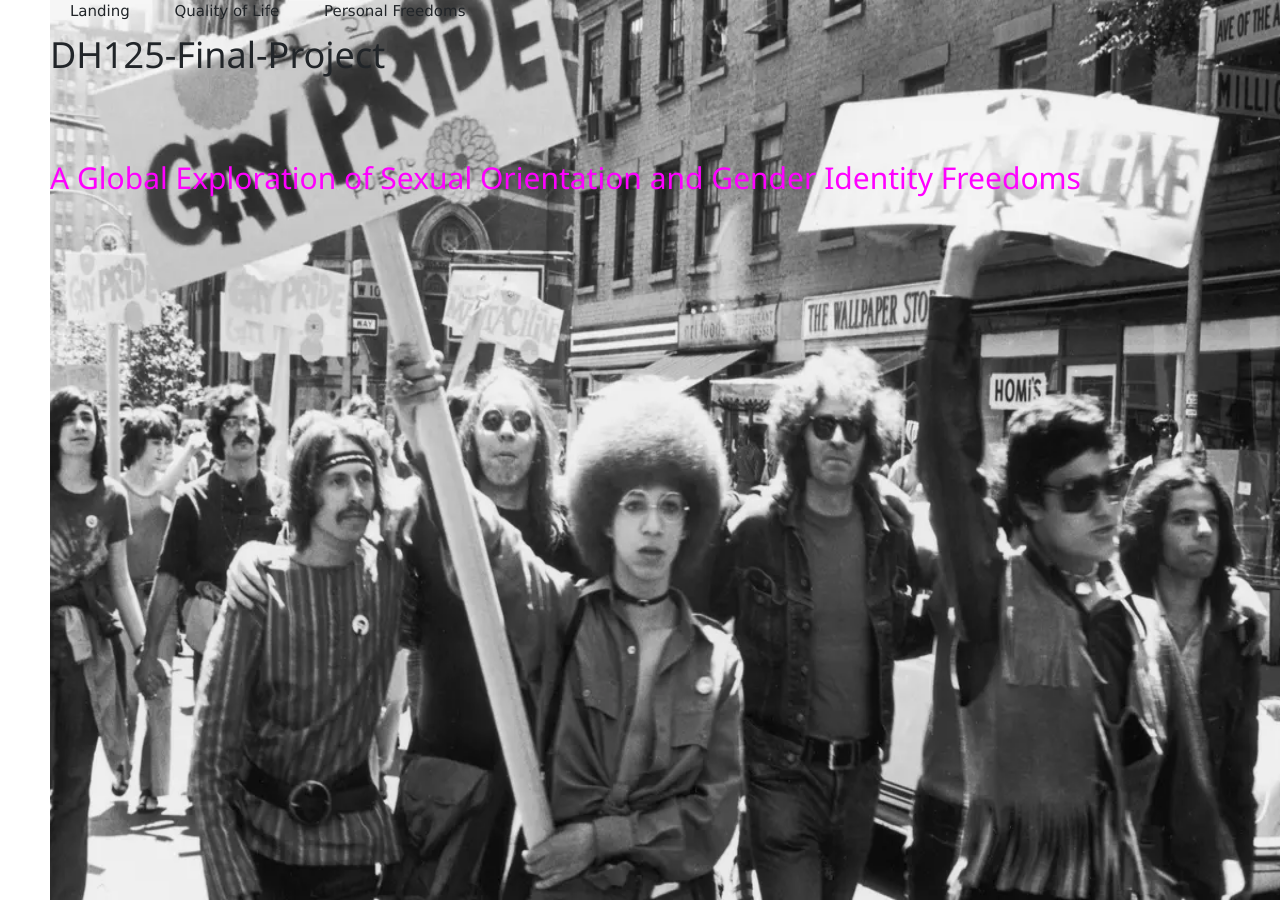
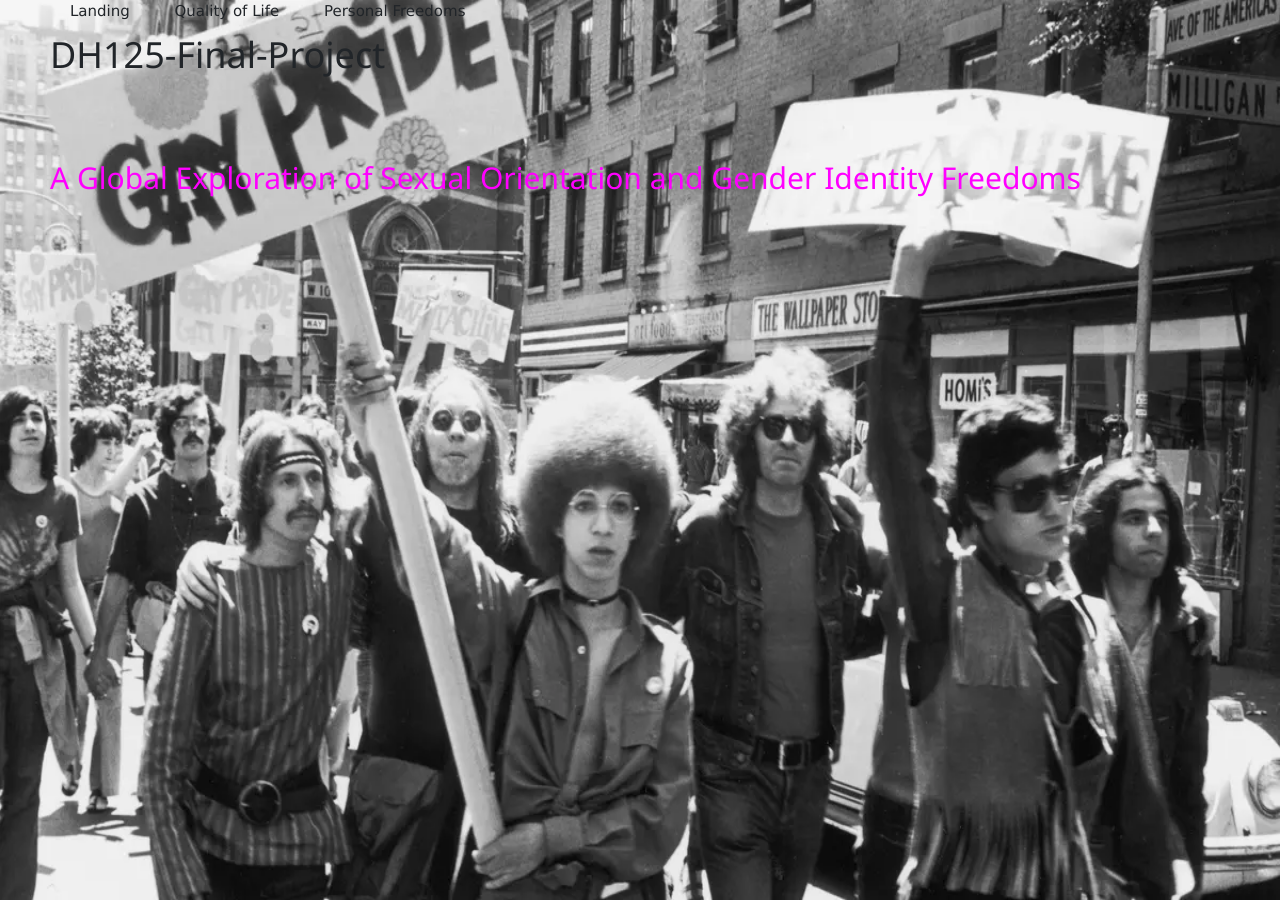
Before and after one commit to LHarrison36/DH125-Final-Project, a Jekyll site: the page built from index.md, in a window 1280 px wide. Built offline with Jekyll 4.4.1, drawn with Linux system fonts in a browser that asks for light colours.

Commit message:
Update template.html

```diff
--- a/_layouts/template.html
+++ b/_layouts/template.html
@@ -20,6 +20,8 @@
   height: 100%;
   position: absolute;
   top: 0;
+  left: 0;
+  right: 0;
   z-index: -1;
    }
 
```
